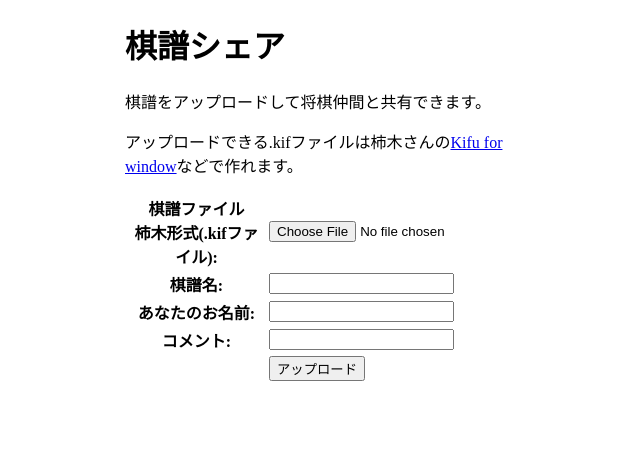
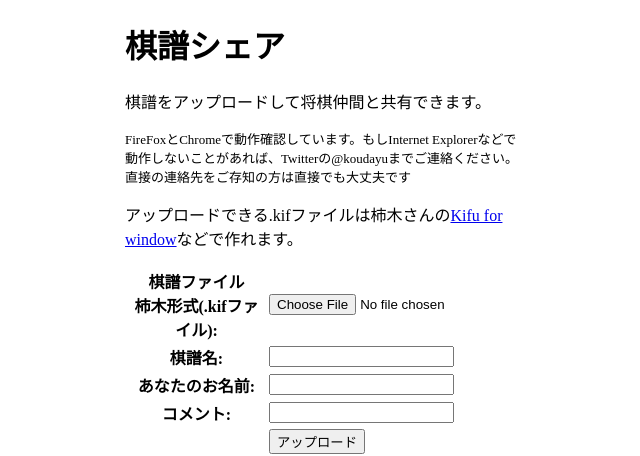
Before and after one commit to kota/kifushare, a Python web app: template templates/upload.html in a window 1280 px wide. Shown: the top 456 px of the page, without its empty margins (315-955 px from the left). Run offline with Jinja, Linux system fonts and the light colour scheme; the template is opened without the code that fills it, so the values that code supplies are empty.

Commit message:
Add comments on browser compatibility.

```diff
--- a/templates/base.html
+++ b/templates/base.html
@@ -9,6 +9,8 @@
   <div id="content" style="margin:0 auto;width:400px;">
     <h1>棋譜シェア</h1>
     <p>棋譜をアップロードして将棋仲間と共有できます。</p>
+    <p style="font-size:small;">FireFoxとChromeで動作確認しています。もしInternet Explorerなどで動作しないことがあれば、Twitterの@koudayuまでご連絡ください。直接の連絡先をご存知の方は直接でも大丈夫です
+    </p>
     {% block content %}{% endblock %}
   </div>
 <script type="text/javascript">
```
